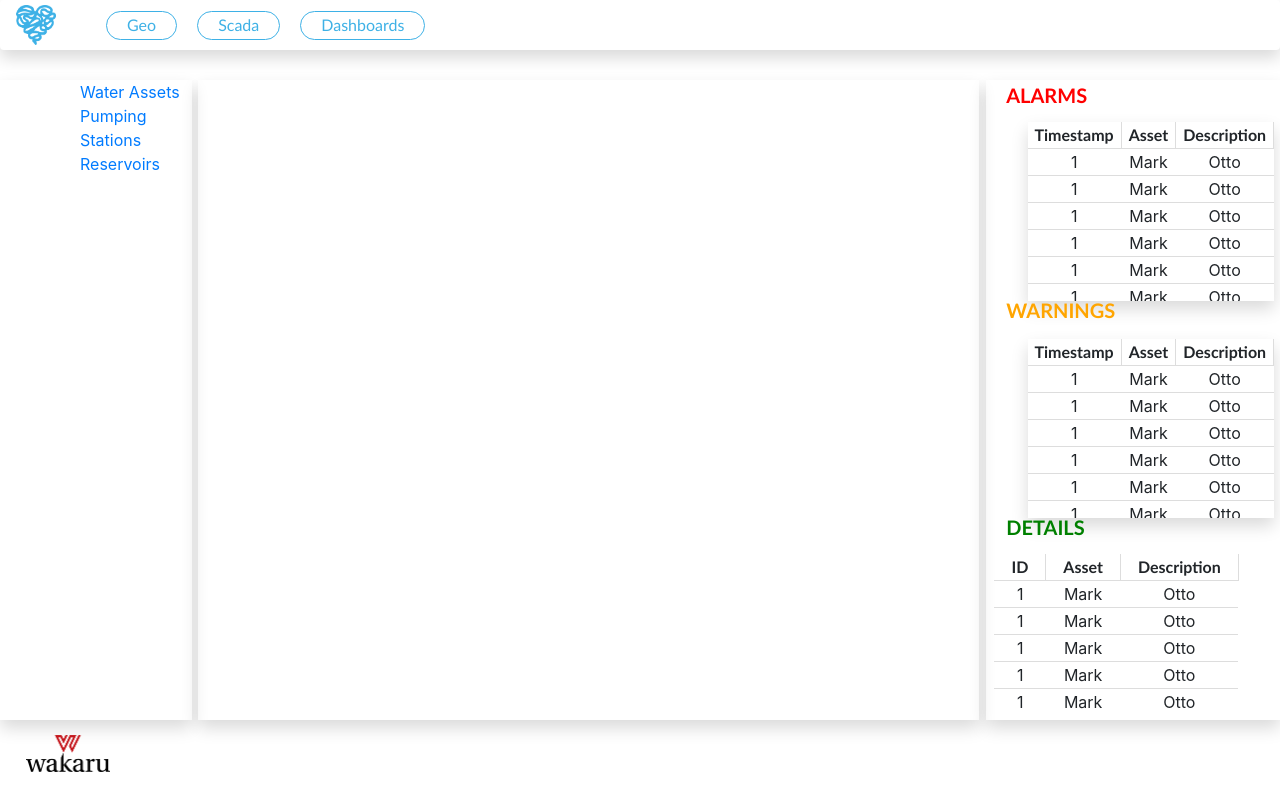
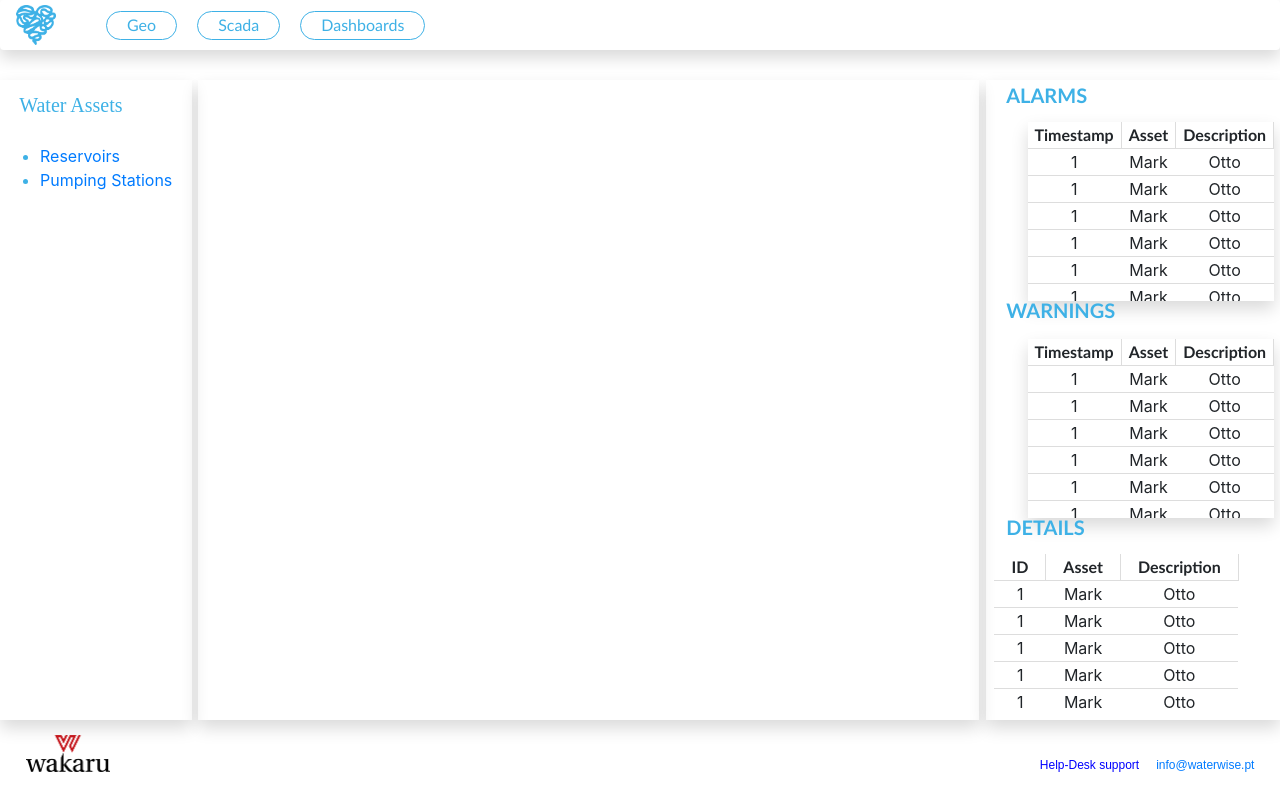
Before and after one commit to ricardoVictoriano/w2sAngularFrontend, an Angular app: page / in a window 1280 px wide. Built offline with nearby package versions, Linux system fonts and the light colour scheme.

Commit message:
Commit before starting implementing the backend side

```diff
--- a/src/app/app.component.css
+++ b/src/app/app.component.css
@@ -63,12 +63,7 @@ html, body {
 	height: 100%;
   }
 
-.itens{
-	text-align: left;
-	left:75;
-	position: absolute;
-	top: 0px;
-}
+
 
 .item{
 	list-style-type: none;
@@ -133,18 +128,18 @@ h1{
 }
 
 #alarms-h1{
-	color: red;
+	color: #3EB1E6;
 	top: 0.5%;
 }
 
 
 #warnings-h1{
-	color: orange;
+	color: #3EB1E6;
 	top: 34%;
 }
 
 #details-h1{
-	color: green;
+	color: #3EB1E6;
 	top: 68%;
 }
 
@@ -180,3 +175,40 @@ th{
 	left: 2%;
 	top: 15%;
 }
+
+h2{
+	font-family: Century Gothic;
+	font-size: 20px;
+	color: #3EB1E6;
+	position: absolute;
+	top: 2%;
+	left: 10%;
+}
+
+.itens{
+	position: absolute;
+	top: 10%;
+}
+li{
+	color: #3EB1E6;
+}
+
+h3{
+	color: blue;
+	font-size: 12px;
+	font-family: Arial, Helvetica, sans-serif;
+	position: absolute;
+	right: 11%;
+	top: 45%;
+
+}
+
+.link-mailto{
+	position: absolute;
+	font-size: 12px;
+	font-family: Arial, Helvetica, sans-serif;
+	right: 2%;
+	top: 42%;
+
+
+}
--- a/src/app/app.component.html
+++ b/src/app/app.component.html
@@ -21,18 +21,15 @@
 
   <div class="left-side-menu shadow">
 
+    <h2 id="water-assets-h2">Water Assets</h2>
+
     <ul class="itens">
-      <ul>
-        <li class="item">
-          <a href="" class="water-assets-item">Water Assets</a>
-        </li>
-        <li class="item">
-          <a href="" class="pumping-stations-item">Pumping Stations</a>
-        </li>
-        <li class="item">
-          <a href="" class="water-assets-item">Reservoirs</a>
-        </li>
-      </ul>
+      <li>
+        <a href="" class="reservoirs">Reservoirs</a>
+      </li>
+      <li>
+        <a href="" class="pumping-stations">Pumping Stations</a>
+      </li>
 
     </ul>
   </div>
@@ -187,7 +184,10 @@
   </div>
 
   <div class="footer-panel">
-      <img src="../assets/imgs/logo.png" class="bottom-logo" alt="">
+    <img src="../assets/imgs/logo.png" class="bottom-logo" alt="">
+
+    <h3>Help-Desk support</h3>
+    <a class="link-mailto" href="mailto:info@waterwise.pt">info@waterwise.pt</a>
 
   </div>
 
```
